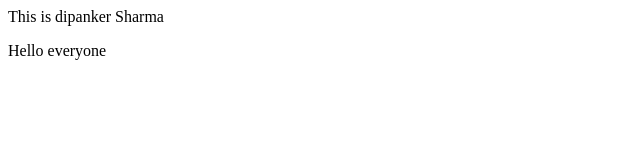
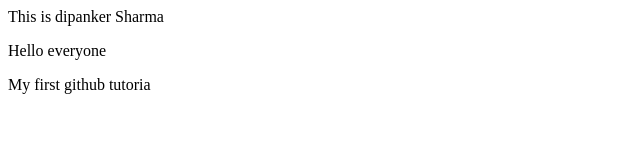
Before and after one commit to dipankersharma/localrepo, a plain HTML site: page localrepo/index.html in a window 1280 px wide. Shown: the whole page, without its empty margins (0-640 px from the left). Drawn offline with Linux system fonts and the light colour scheme.

Commit message:
practice of branch making

```diff
--- a/localrepo/index.html
+++ b/localrepo/index.html
@@ -1,2 +1,3 @@
 <p>This is dipanker Sharma</p>
 <p>Hello everyone</p>
+<p>My first github tutoria</p>
```
